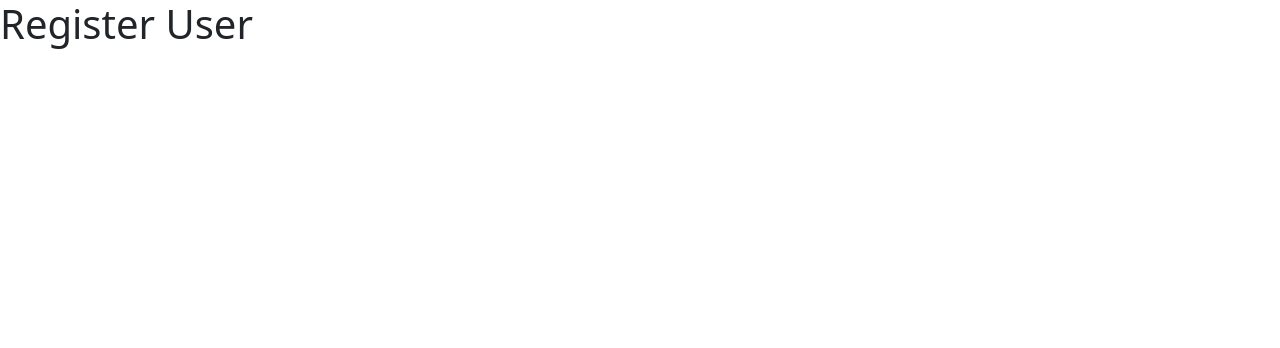
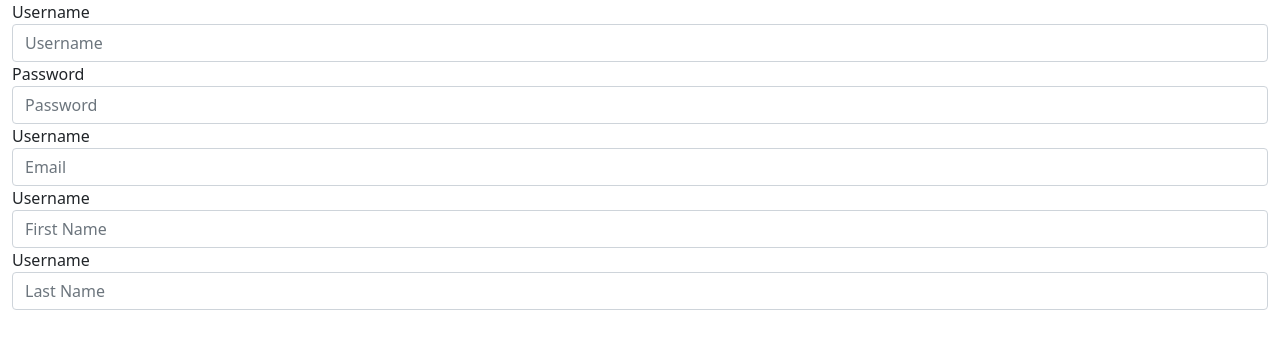
Before and after one commit to andrew-m94/LunchRunnerFrontend_, a React (Create React App) app: page /register in a window 1280 px wide. Shown: the top 348 px of the page. Built offline with nearby package versions, Linux system fonts and the light colour scheme.

Commit message:
Added register user form and request

```diff
--- a/src/components/App.jsx
+++ b/src/components/App.jsx
@@ -8,9 +8,7 @@ import jwtDecode from 'jwt-decode';
 class App extends Component {
     constructor(props) {
         super(props);
-        this.state = {
-
-        }
+        this.state = { }
     }
 
     componentDidMount() {
--- a/src/components/Login/Login.jsx
+++ b/src/components/Login/Login.jsx
@@ -1,5 +1,5 @@
+import React, {useState} from 'react';
 import axios from 'axios';
-import React, {useState} from 'react';
 
 const Login = () => {
     const [username, setUsername] = useState("");
--- a/src/components/RegisterUser/RegisterUser.jsx
+++ b/src/components/RegisterUser/RegisterUser.jsx
@@ -1,8 +1,56 @@
-import React from 'react';
+import React, {useState} from 'react';
+import axios from 'axios';
 
 const RegisterUser = () => {
+    const [username, setUsername] = useState("");
+    const [password, setPassword] = useState("");
+    const [email, setEmail] = useState("");
+    const [firstName, setFirstName] = useState("");
+    const [lastName, setLastName] = useState("");
+
+    const newUser = {
+        username: username,
+        password: password,
+        email: email,
+        first_name: firstName,
+        last_name: lastName,
+    }
+
+    let handleSubmit = async (event) => {
+        event.preventDefault();
+        let response = await axios.post("http://127.0.0.1:8000/api/auth/register/", newUser);
+        console.log(response.data);
+        if (response.request.status === 201) {
+          alert("Registration Complete, Please sign in.");
+          return (window.location = "/login");
+        }
+    };
+
     return (
-        <h1>Register User</h1>
+        <div class="container-fluid" onSubmit={(event) => handleSubmit(event)}>
+            <form>
+                <div class="form-group">
+                    <label for="usernameInput" >Username </label>
+                    <input type="username" class="form-control" id="usernameInput" placeholder="Username" onChange={(event) => setUsername(event.target.value)}/>
+                    </div>
+                <div class="form-group">
+                    <label for="passwordInput" >Password</label>
+                    <input type="password" class="form-control" id="inputPassword" placeholder="Password" onChange={(event) => setPassword(event.target.value)}/>
+                </div>
+                <div class="form-group">
+                    <label for="emailInput" >Username </label>
+                    <input type="email" class="form-control" id="emailInput" placeholder="Email" onChange={(event) => setEmail(event.target.value)}/>
+                </div>
+                <div class="form-group">
+                    <label for="firstNameInput" >Username </label>
+                    <input type="firstName" class="form-control" id="firstNameInput" placeholder="First Name" onChange={(event) => setFirstName(event.target.value)}/>
+                </div>
+                <div class="form-group">
+                    <label for="lastNameInput" >Username </label>
+                    <input type="lastName" class="form-control" id="lastNameInput" placeholder="Last Name" onChange={(event) => setLastName(event.target.value)}/>
+                </div>
+            </form>
+        </div>
     );
 }
 
```
